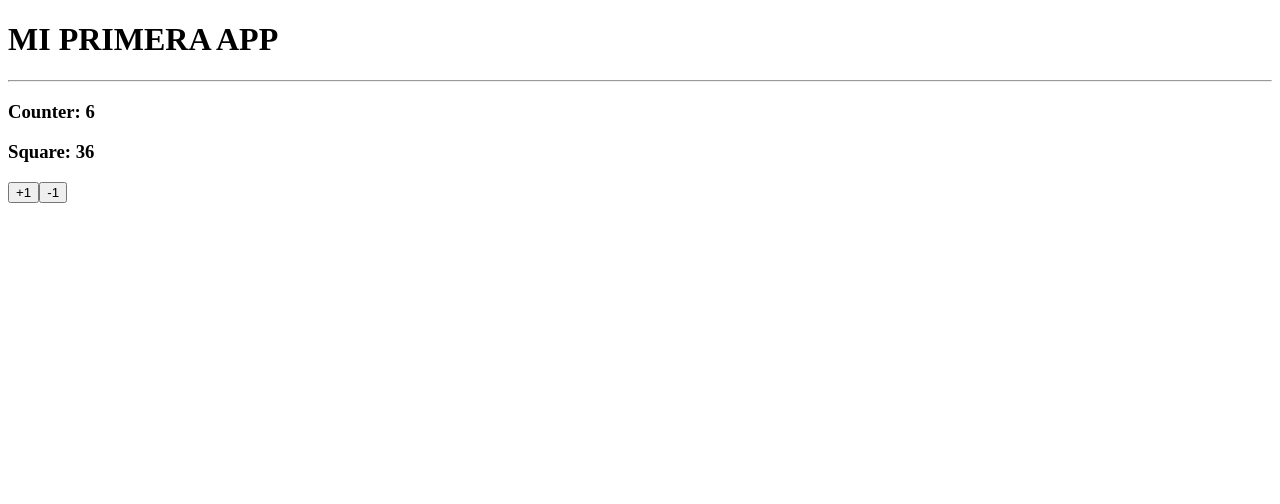
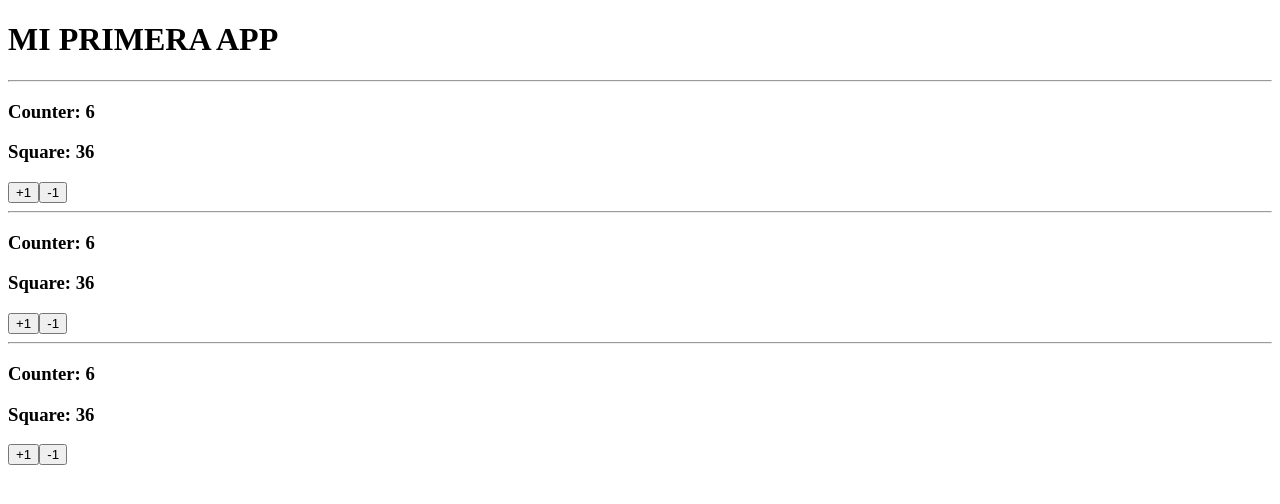
Before and after one commit to RicardoFlores201/indecision-app, a Vue app: page / in a window 1280 px wide. Shown: the top 504 px of the page. Built offline with nearby package versions, Linux system fonts and the light colour scheme; the HTML template or start-up script is replaced by a standard one.

Commit message:
multi components

```diff
--- a/src/App.vue
+++ b/src/App.vue
@@ -1,5 +1,9 @@
 <template>
   <h1>MI PRIMERA APP</h1>
+  <hr />
+  <MyCounter />
+  <hr />
+  <MyCounter />
   <hr />
   <MyCounter />
 </template>
```
